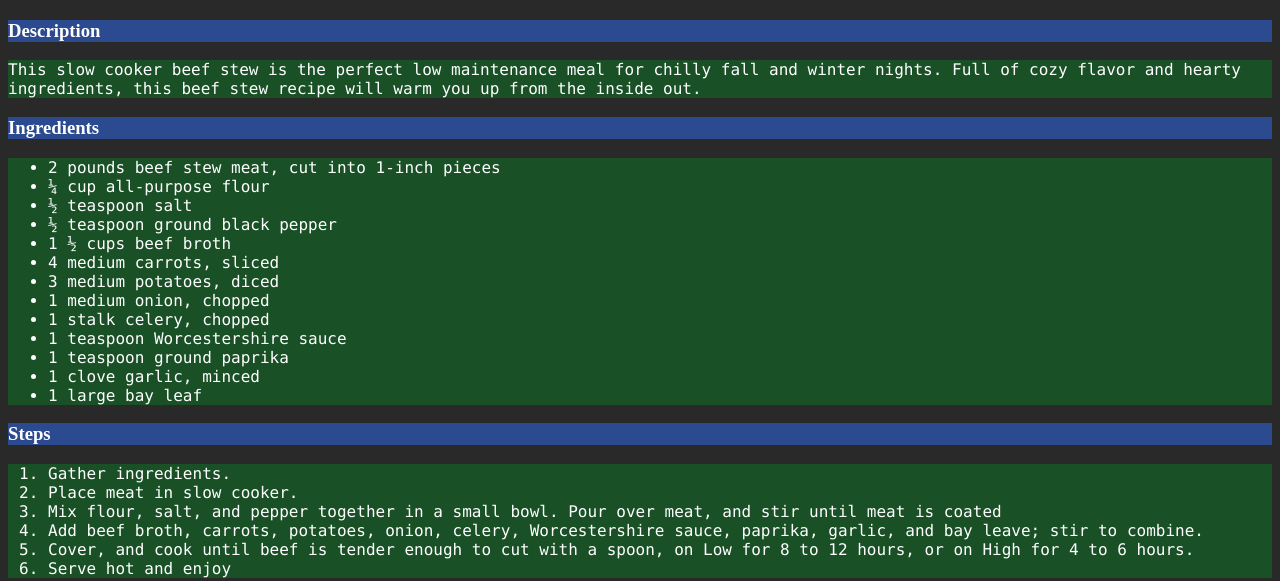
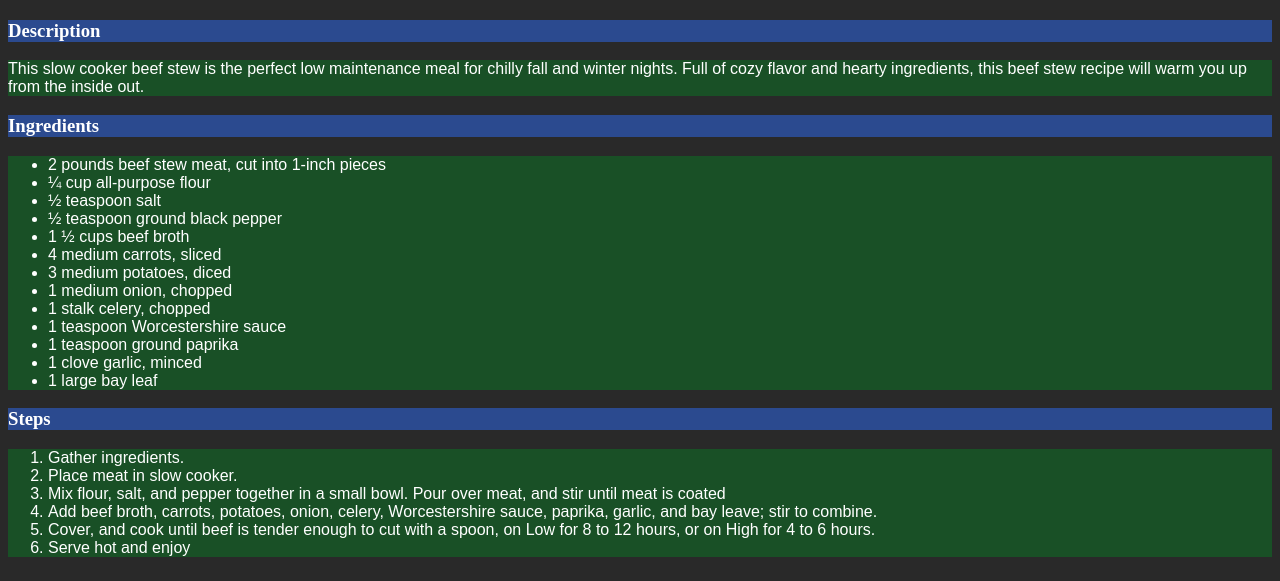
Before and after one commit to jhernandez4/odin-recipes, a plain HTML site: page recipes/beef-stew.html in a window 1280 px wide. Shown: the part 383-964 px from the top of the page. Drawn offline with Linux system fonts and the light colour scheme.

Commit message:
Adjust formating slightly

```diff
--- a/recipes/styles.css
+++ b/recipes/styles.css
@@ -2,16 +2,17 @@ body {
     background-color: rgb(41, 41, 41);
 }
 
-.title{
+.title {
     background-color:rgb(43, 74, 143);
     color: white;
 }
 
-.points{
+.points {
     background-color:rgb(25, 80, 38);
 }
-.content, ul li, ol, li{
+
+.content, ul li, ol, li {
     background-color:rgb(25, 80, 38);
     color: white;
-    font-family: "Monaco", Arial, Verdana;
+    font-family: Arial, Verdana;
 }
```
